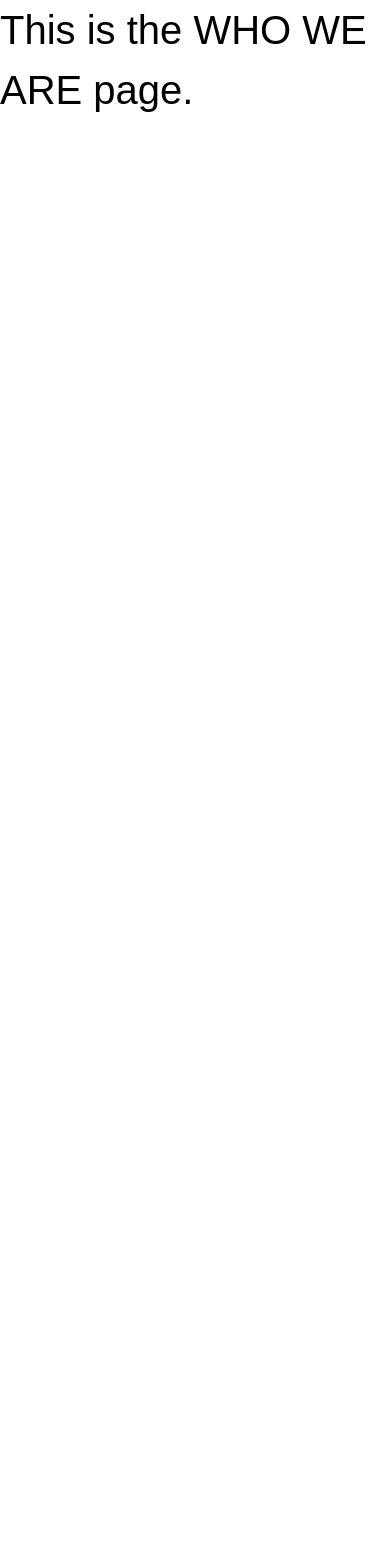
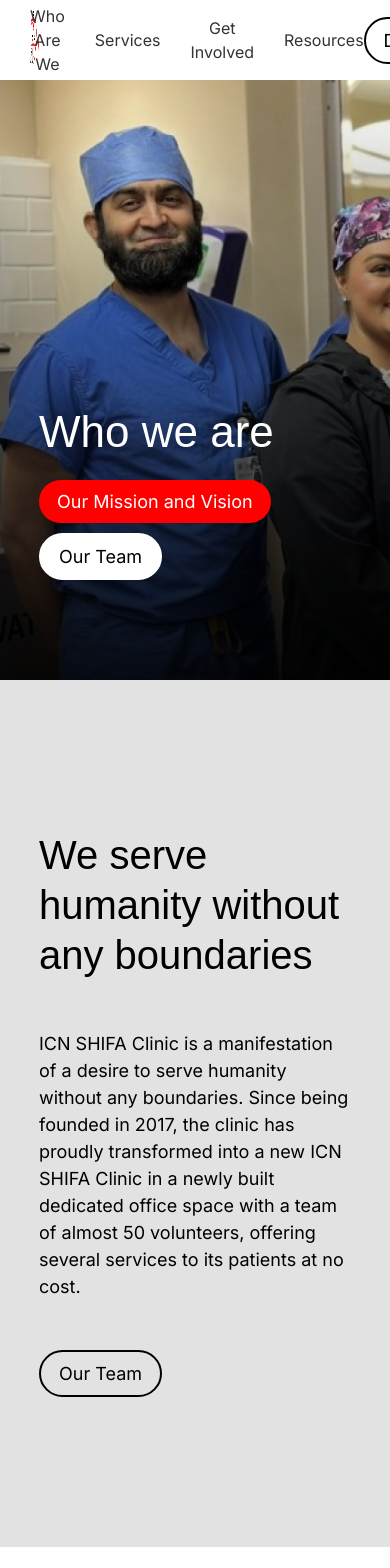
Before and after one commit to dylsub/SHIFAClinicWebsite, a Next.js app: page /who-we-are in a window 390 px wide. Shown: the top 1568 px of the page. Before the commit the page ends 844 px from the top, so only its background shows below. Built offline with nearby package versions, Linux system fonts and the light colour scheme; a web font is replaced by a local one.

Commit message:
Setup who we are page and added responsiveness

```diff
--- a/app/(components)/who-we-are/WWAHero.jsx
+++ b/app/(components)/who-we-are/WWAHero.jsx
@@ -2,7 +2,6 @@
 import styles from "./WWAHero.module.css";
 import ButtonAnyColorFilled from "../reusables/buttons/ButtonAnyColorFilled";
 import ButtonWhiteFilled from "../reusables/buttons/ButtonWhiteFilled";
-
 
 const WWAHero = () => {
   // Ashlee + Victor
@@ -13,16 +12,17 @@
   return (
     <div className={styles.WWAContainer}>
       {/* <div className={styles.overlay}></div> */}
-      <div className={styles.text_box}>
-        <h1 className={styles.WWAHeader}>Who we are</h1>
-        <div className={styles.Buttons} >
-          <ButtonAnyColorFilled path="/" buttonColor="rgb(255, 0, 0)">Our Mission and Vision</ButtonAnyColorFilled>
-          <ButtonWhiteFilled path="/">Our Team</ButtonWhiteFilled>
+      <div className={styles.text_box + " content_box"}>
+        <div>
+          <h1 className={styles.WWAHeader}>Who we are</h1>
+          <div className={styles.button_box}>
+            <ButtonAnyColorFilled path="/" buttonColor="rgb(255, 0, 0)">
+              Our Mission and Vision
+            </ButtonAnyColorFilled>
+            <ButtonWhiteFilled path="/">Our Team</ButtonWhiteFilled>
+          </div>
         </div>
       </div>
-
-
-
     </div>
   );
 };
--- a/app/(components)/who-we-are/WWAHero.module.css
+++ b/app/(components)/who-we-are/WWAHero.module.css
@@ -9,35 +9,41 @@
   align-items: end;
   justify-content: center;
 }
+
 .WWAHeader {
   color: white;
+  margin-bottom: 15px;
   font-size: 3.5em;
-  margin-bottom: 15px;
 }
 
 .text_box {
-  width: 1200px;
-  /* background-color: green; */
+  /* width: 1200px; */
   margin-bottom: 100px;
 }
 
-.Buttons {
+.button_box {
   display: flex;
   flex-direction: column;
   gap: 10px;
 }
 
-/*
-  .heroButton1 {
-    color: rgb(255, 0, 0);
-    margin-top: 1em;
-    margin-left: 10vw;
+@media only screen and (max-width: 1280px) {
+  .WWAHeader {
+    font-size: 3.25em;
   }
+}
 
+@media only screen and (max-width: 1000px) {
+  .WWAHeader {
+    font-size: 2.75em;
+  }
+}
 
-  .heroButton2 {
-    color: white;
-    margin-top: 5em;
-    margin-left: 10vw;
+@media only screen and (max-width: 720px) {
+  .WWAHeader {
+    font-size: 2.75em;
   }
-  */
+  .heroContainer {
+    height: 70vh;
+  }
+}
--- a/app/(components)/who-we-are/about/WWAAbout.jsx
+++ b/app/(components)/who-we-are/about/WWAAbout.jsx
@@ -6,18 +6,13 @@
 
 const WWAAbout = () => {
   return (
-    <div className={classes.about_container}>
-      <div>
-        <h1 className={classes.title_text}>
-          We serve
-          <br /> humanity
-          <br /> without any
-          <br /> boundaries
-        </h1>
+    <div className={classes.about_container + " content_box"}>
+      <div className={classes.title_text}>
+        <h1>We serve humanity without any boundaries</h1>
       </div>
 
-      <div>
-        <p className={classes.body_text}>
+      <div className={classes.body_text}>
+        <p>
           ICN SHIFA Clinic is a manifestation of a desire to serve humanity
           without any boundaries. Since being founded in 2017, the clinic has
           proudly transformed into a new ICN SHIFA Clinic in a newly built
@@ -25,7 +20,9 @@
           several services to its patients at no cost.
         </p>
 
-        <ButtonBlackTransparent path="/">Our Team</ButtonBlackTransparent>
+        <div className={classes.buttonContainer}>
+          <ButtonBlackTransparent path="/">Our Team</ButtonBlackTransparent>
+        </div>
       </div>
     </div>
   );
--- a/app/(components)/who-we-are/about/WWAAbout.module.css
+++ b/app/(components)/who-we-are/about/WWAAbout.module.css
@@ -1,17 +1,50 @@
 .about_container {
-  display: flex;
   justify-content: center;
   align-items: center;
-  padding: 100px 320px;
-  width: 1200px;
+}
+
+.buttonContainer {
+  display: flex;
+  margin-top: 20px;
 }
 
 .title_text {
-  width: 400px;
+  width: 33%;
   line-height: 1.25;
 }
 
 .body_text {
-  padding-bottom: 30px;
-  width: 500px;
+  width: 40%;
 }
+
+@media only screen and (max-width: 1280px) {
+  .body_text {
+    width: 55%;
+  }
+}
+
+@media only screen and (max-width: 1000px) {
+  .body_text {
+    width: 55%;
+  }
+  .buttonContainer {
+    margin-top: 15px;
+  }
+}
+
+@media only screen and (max-width: 720px) {
+  .title_text {
+    width: 100%;
+    /* text-align: center; */
+    /* text-size-adjust: 100%; */
+    margin-bottom: 50px;
+  }
+  .body_text {
+    width: 100%;
+    /* text-align: center; */
+  }
+  .buttonContainer {
+    margin-top: 50px;
+    /* justify-content: center; */
+  }
+}
--- a/app/(components)/who-we-are/grid/Grid.jsx
+++ b/app/(components)/who-we-are/grid/Grid.jsx
@@ -1,16 +1,31 @@
+"use client";
+
 import React from "react";
 import GridText from "./GridText";
 import GridImage from "./GridImage";
 import styles from "./Grid.module.css";
 
 const Grid = () => {
+  const isMobile = window.innerWidth <= 720;
   return (
     <div className={styles.container}>
-      <GridImage src="/doctors.jpg" alt="Doctors" />
-      <GridText
-        title="Mission"
-        text="ICN SHIFA Clinic aims to provide free quality healthcare to anyone without insurance or underinsured, regardless of race, religion, or political affiliation."
-      />
+      {!isMobile ? (
+        <>
+          <GridImage src="/doctors.jpg" alt="Doctors" />
+          <GridText
+            title="Mission"
+            text="ICN SHIFA Clinic aims to provide free quality healthcare to anyone without insurance or underinsured, regardless of race, religion, or political affiliation."
+          />
+        </>
+      ) : (
+        <>
+          <GridText
+            title="Mission"
+            text="ICN SHIFA Clinic aims to provide free quality healthcare to anyone without insurance or underinsured, regardless of race, religion, or political affiliation."
+          />
+          <GridImage src="/doctors.jpg" alt="Doctors" />
+        </>
+      )}
       <GridText
         title="Vision"
         text="ICN SHIFA Clinic has a vision for a facility that will offer comprehensive healthcare services under one roof, including medical, mental, dental, optical, and specialty care. We aim to create a system where patients without health insurance benefit from cost-effective, patient-focused services."
--- a/app/(components)/who-we-are/grid/Grid.module.css
+++ b/app/(components)/who-we-are/grid/Grid.module.css
@@ -2,23 +2,21 @@
 .container {
   display: grid;
   grid-template-columns: 1fr 1fr;
-  /* gap: 20px; */
-  padding: 100px 0;
   justify-items: center;
+  width: 100%;
+  background-color: #ececec;
 }
 
 /* Styles for the text box */
 .gridText {
   width: 50vw;
   height: 40vw;
-  /* background-color: #ececec; */
-  background-color: #dcdcdc;
   display: flex;
   flex-direction: column;
   justify-content: center;
   align-items: center;
   text-align: center;
-  padding: 20px 100px;
+  padding: 0 10%;
   box-sizing: border-box;
   color: #333;
 }
@@ -41,7 +39,6 @@
   display: flex;
   justify-content: center;
   align-items: center;
-  background-color: #ececec;
 }
 
 .gridImage img {
@@ -49,3 +46,26 @@
   height: 100%; /* Ensures image fills the height, cropping the width */
   object-fit: cover; /* Maintains aspect ratio without scaling */
 }
+
+@media only screen and (max-width: 1280px) {
+}
+
+@media only screen and (max-width: 1000px) {
+}
+
+@media only screen and (max-width: 720px) {
+  .container {
+    display: flex;
+    flex-direction: column;
+    gap: 75px;
+    padding-top: 75px;
+  }
+  .gridImage {
+    width: 100%;
+    height: 70vw;
+  }
+  .gridText {
+    width: 100%;
+    height: auto;
+  }
+}
--- a/app/globals.css
+++ b/app/globals.css
@@ -55,6 +55,7 @@
 .content_box {
   width: 1200px;
   display: flex;
+  /* flex-direction: row; */
   /* background-color: blue; */
 }
 
--- a/app/who-we-are/page.js
+++ b/app/who-we-are/page.js
@@ -1,9 +1,36 @@
 import React from "react";
+import NavBar from "../(components)/navigation/NavBar";
+import WWAHero from "../(components)/who-we-are/WWAHero";
+import WWAAbout from "../(components)/who-we-are/about/WWAAbout";
+import BackgroundWhiteWrapper from "../(components)/reusables/BackgroundWhiteWrapper";
+import BackgroundGreyWrapper from "../(components)/reusables/BackgroundGreyWrapper";
+import Grid from "../(components)/who-we-are/grid/Grid";
+import Contact from "../(components)/reusables/Contact";
 
 const WhoWeAre = () => {
   return (
-    <div>
-      <h1>This is the WHO WE ARE page.</h1>
+    <div className="main">
+      <NavBar></NavBar>
+
+      <WWAHero></WWAHero>
+
+      <BackgroundGreyWrapper>
+        <WWAAbout></WWAAbout>
+      </BackgroundGreyWrapper>
+
+      <BackgroundWhiteWrapper>
+        <h1>Timeline section (TODO)</h1>
+      </BackgroundWhiteWrapper>
+
+      <Grid></Grid>
+
+      <BackgroundWhiteWrapper>
+        <h1>Team section (TODO)</h1>
+      </BackgroundWhiteWrapper>
+
+      <BackgroundGreyWrapper>
+        <Contact></Contact>
+      </BackgroundGreyWrapper>
     </div>
   );
 };
```
